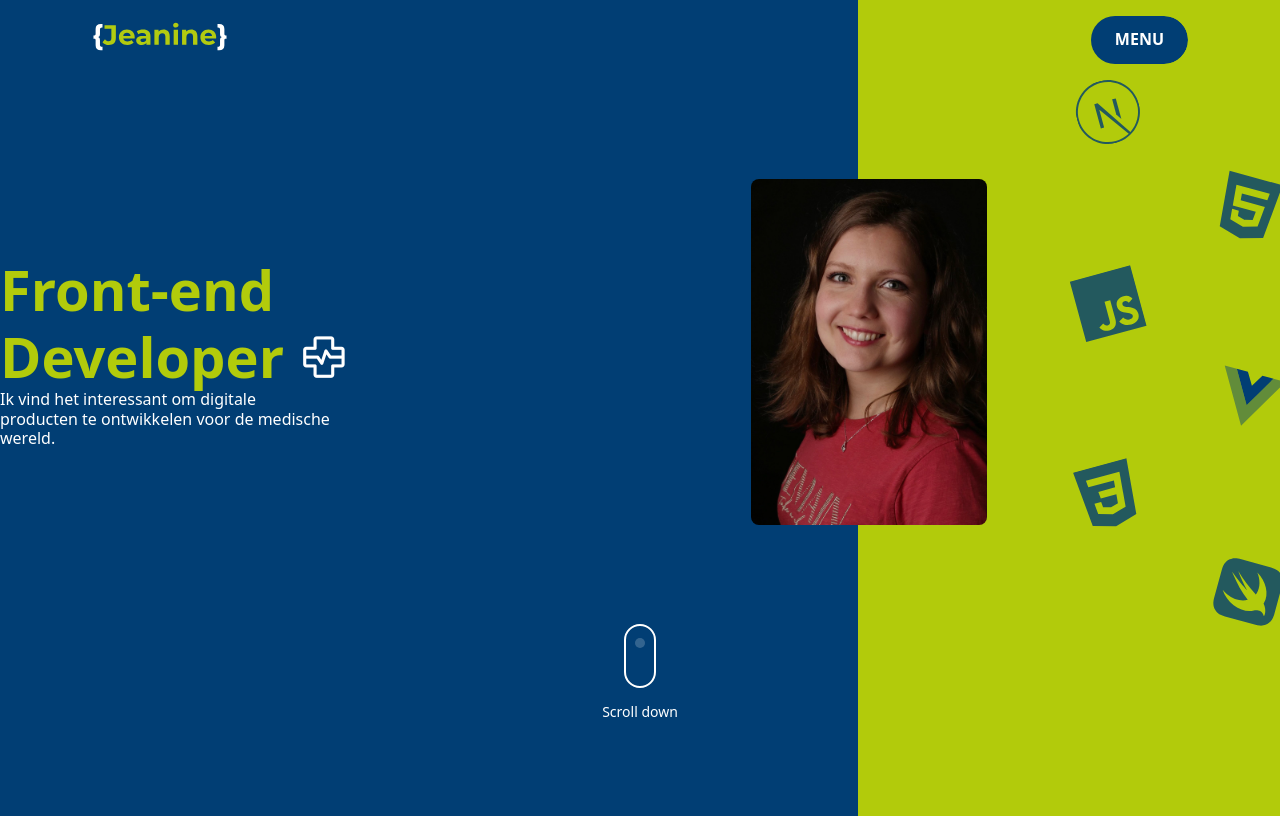
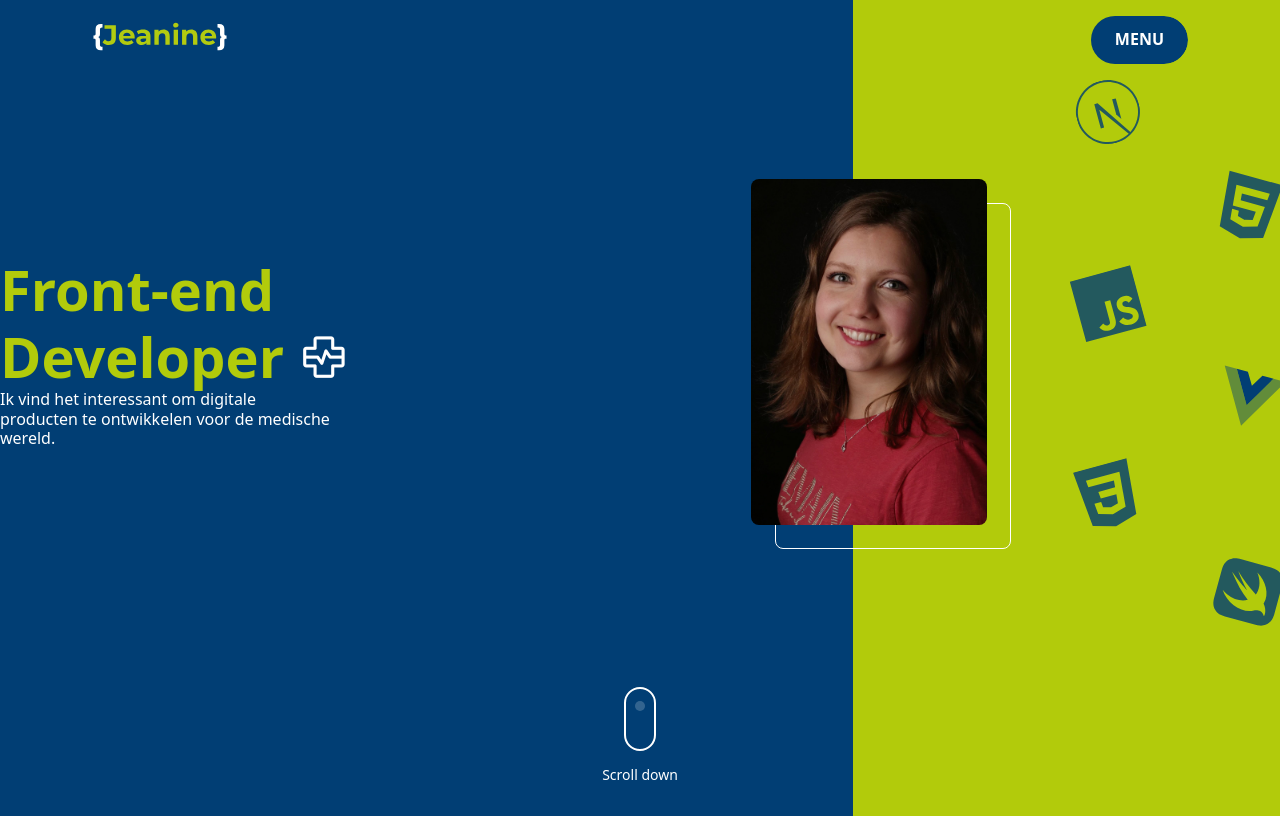
Before and after one commit to Jeanine96/portfolio_jeanine, a Next.js app: page / in a window 1280 px wide. Shown: the top 818 px of the page. Built offline with nearby package versions, Linux system fonts and the light colour scheme.

Commit message:
Made image, background and scrolldown responsive

```diff
--- a/app/layout.tsx
+++ b/app/layout.tsx
@@ -27,10 +27,12 @@ export default function RootLayout({
       <body
         className={`${montserrat.variable} antialiased relative min-h-screen leading-lineheight-text`}
       >
-        <div className="absolute top-0 left-0 h-full w-[67%] bg-primary"></div>
-        <div className="absolute top-0 right-0 h-full w-[33%] bg-secondary"></div>
+        <div className="absolute inset-0 flex">
+          <div className="w-2/3 bg-primary" />
+          <div className="w-1/3 bg-secondary" />
+        </div>
 
-        <div className="relative z-1 scroll-smooth">
+        <div className="relative scroll-smooth">
           <Header />
           {children}
           <Footer />
--- a/components/HomePage.tsx
+++ b/components/HomePage.tsx
@@ -3,7 +3,11 @@ import PulsingIcon from "@/components/PulsingIcon";
 import ScrollDownIndicator from "@/components/ScrollDownIndicator";
 export default function HomePage() {
   const codeIcons = [
-    { src: "/nextjs-icon.svg", alt: "Next.js", rotate: -15.22 },
+    {
+      src: "/nextjs-icon.svg",
+      alt: "Next.js",
+      rotate: -15.22,
+    },
     {
       src: "/html5-icon.svg",
       alt: "HTML5",
@@ -51,20 +55,22 @@ export default function HomePage() {
         </div>
         {/* picture */}
         <div className="flex-row flex justify-between items-center">
-          <div className="w-1/4 ml-[44%] ">
+          <div className="relative w-1/4 ml-[44%]">
+            <div className="absolute inset-0 translate-x-6 translate-y-6 border border-text-three rounded-lg z-0"></div>
             <img
               className="rounded-lg w-full h-auto relative z-10"
               src="./picture_jeanine.jpeg"
               alt="picture"
             />
-            <div className="absolute top-52 left-232 z-0 h-[340] w-[236] border border-text-three rounded-lg bg-transparent"></div>
           </div>
 
           {/* program language icon array */}
           <IconsColumn className="gap-8" programlanguageicons={codeIcons} />
         </div>
       </div>
-      <ScrollDownIndicator />
+      <div className="flex col mt-auto justify-center">
+        <ScrollDownIndicator />
+      </div>
     </>
   );
 }
```
